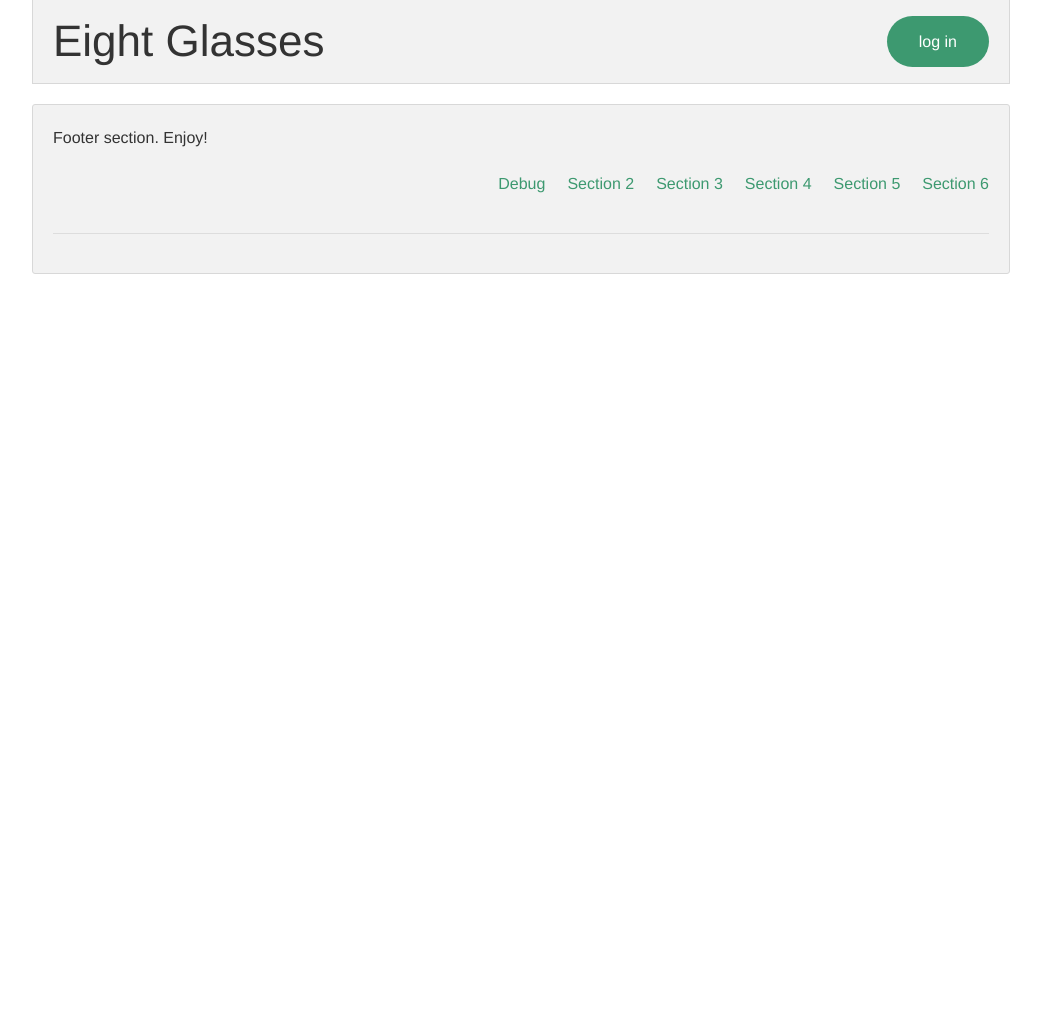
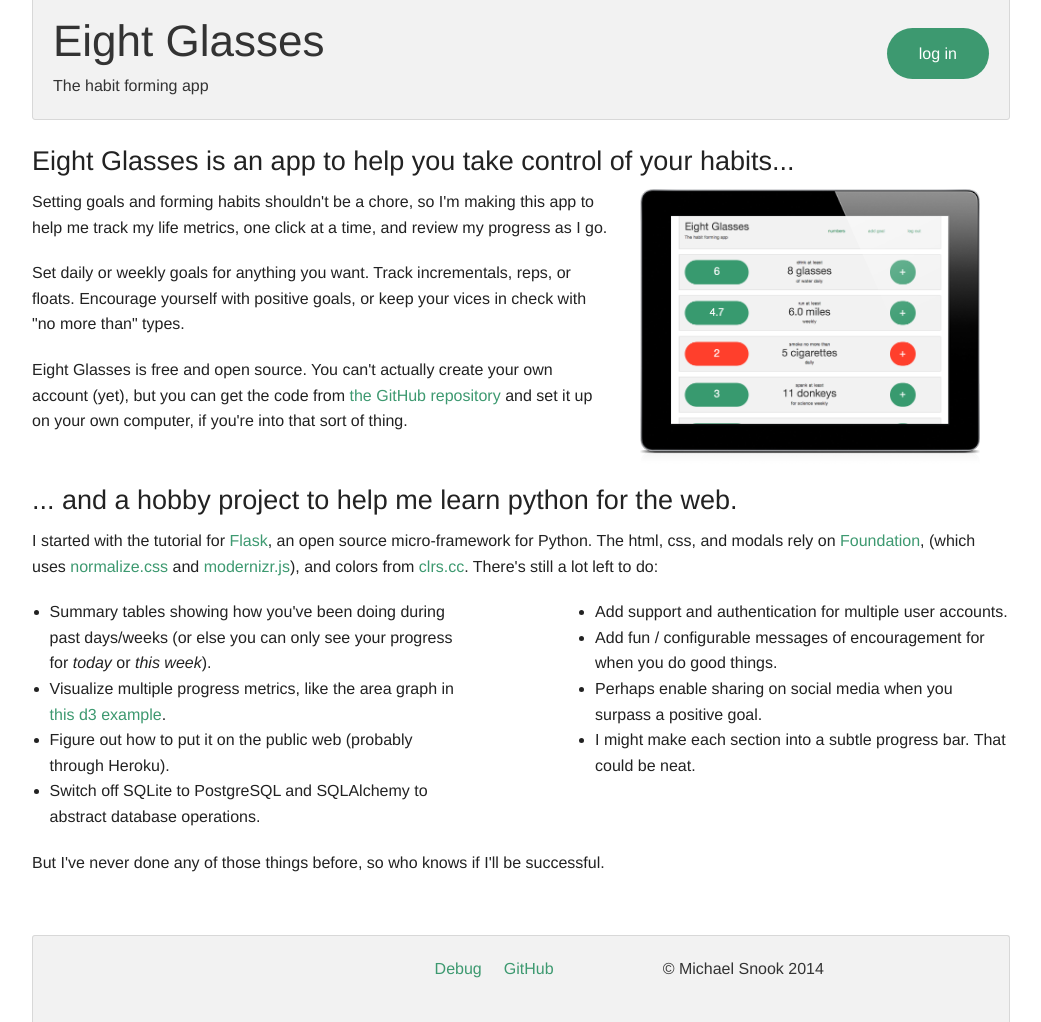
Before and after one commit to michaelsnook/8-glasses, a Flask app: page / in a window 1280 px wide. Shown: the whole page, without its empty margins (119-1160 px from the left). Before the commit the page ends 274 px from the top, so only its background shows below. Run offline with Flask 2, Linux system fonts and the light colour scheme; data that the repository does not hold is empty.

Commit message:
Intro / about page and view for 'numbers'
Added an intro page with a little screenshot preview, and a view for
‘numbers’ which will show charts and graphs and progress.

```diff
--- a/eightglasses/eightglasses.py
+++ b/eightglasses/eightglasses.py
@@ -1,7 +1,5 @@
 import os,sqlite3,string
 from flask import Flask, request, session, g, redirect, url_for, abort, render_template, flash
-
-
 
 app = Flask(__name__)
 app.config.from_object(__name__)
@@ -59,6 +57,8 @@ def messages():
 
 @app.route('/')
 def home():
+    if not session.get('logged_in'):
+      return render_template('index.html')
     db = get_db()
     cur = db.execute('select id, name, total, type, datetime(created_at, "localtime") `created_at`, notes from entries order by id desc')
     entries = cur.fetchall()
@@ -100,6 +100,16 @@ def admin():
     totals = cur.fetchall()
 
     return render_template('admin.html', entries=entries, totals=totals, )
+
+@app.route('/numbers')
+def numbers():
+    if not session.get('logged_in'):
+        abort(401)
+    db = get_db()
+    cur = db.execute('select id, name, total, type, created_at, notes from entries order by id desc')
+    entries = cur.fetchall()
+    return render_template('numbers.html', entries=entries, )
+
 
 @app.route('/addentry', methods=['POST'])
 def add_entry():
--- a/eightglasses/static/style.css
+++ b/eightglasses/static/style.css
@@ -1,8 +1,24 @@
 qbutton h1, button h6, .panel button h1, .panel button h6, .button h1, .button h6, .panel .button h1, .panel .button h6 { color: white; }
 .panel .row .large-4 button { width: 100%; }
 .waytop { margin-top: -5px; }
-div.row.waybottom { margin-bottom: 0; }
+.waytop a.button { margin-top: 12px; }
+footer.row.waybottom { margin-bottom: 0; margin-top: 40px; }
+footer.row.waybottom div.panel {
+  margin-bottom: 0;
+  border-bottom-left-radius: 0;
+  border-bottom-right-radius: 0;
+  border-bottom-width: 0px;
+}
 .marginless { margin: 0; }
-.button.secondary.olive, button.secondary.olive { background-color: transparent; color: #3d9970; margin-right: 20px; }
-.button.secondary.olive:hover, button:hover.secondary.olive { background-color: #3d9970; color: white; }
+.button.secondary.olive, button.secondary.olive {
+  background-color: transparent;
+  color: #3d9970;
+  margin-right: 20px;
+  border: 1px solid transparent;
+}
+.button.secondary.olive:hover, button:hover.secondary.olive { border: 1px solid #3d9970; }
+p.aside { margin-bottom: 0; }
+.app-preview { margin: 0 30px 30px 30px; width: 340px; height: 260px; }
+.tablet-frame { width: 100%; height: auto; }
+.tablet-preview { width: 440px; padding: 32px; position: relative; top: -280px; z-index: -1;}
 /*input { text-align: center; }*/
--- /dev/null
+++ b/eightglasses/templates/index.html
@@ -0,0 +1,51 @@
+{% extends "layout.html" %}
+{% block body %}
+
+	<div class="row">
+  	<div class="large-11 columns">
+      <!--h3>(Unless you want to sign up for an account)</h3-->
+      <h3>Eight Glasses is an app to help you take control of your habits...</h3>
+      <div class="right app-preview">
+        <img class="tablet-frame" src="{{ url_for('static', filename='tablet-frame.png') }}" alt="example phone" />
+        <img class="tablet-preview" src="{{ url_for('static', filename='eight-glasses.png') }}" alt="example phone" />
+      </div>
+      <p>Setting goals and forming habits shouldn't be a chore, so I'm making this app to help me track my life metrics, one click at a time, and review my progress as I go.</p>
+
+      <p>Set daily or weekly goals for anything you want. Track incrementals, reps, or floats. Encourage yourself with positive goals, or keep your vices in check with "no more than" types.</p>
+
+      <p>Eight Glasses is free and open source. You can't actually create your own account (yet), but you can get the code from <a href="https://github.com/michaelsnook/8-glasses/">the GitHub repository</a> and set it up on your own computer, if you're into that sort of thing.</p>
+		</div><!-- columns -->
+	</div>
+
+	<div class="row">
+  	<div class="large-11 columns">
+      <h3>... and a hobby project to help me learn python for the web.</h3>
+      <p>I started with the tutorial for <a href="http://flask.pocoo.org/">Flask</a>, an open source micro-framework for Python. The html, css, and modals rely on <a href="http://foundation.zurb.com/">Foundation</a>, (which uses <a href="http://necolas.github.io/normalize.css/">normalize.css</a> and <a href="http://modernizr.com/">modernizr.js</a>), and colors from <a href="http://clrs.cc">clrs.cc</a>. There's still a lot left to do:</p>
+      <div class="row"><div class="large-5 columns">
+        <ul>
+          <li>Summary tables showing how you've been doing during past days/weeks (or else you can only see your progress for <em>today</em> or <em>this week</em>).</li>
+          <li>Visualize multiple progress metrics, like the area graph in <a href="http://bl.ocks.org/mbostock/1256572">this d3 example</a>.</li>
+          <li>Figure out how to put it on the public web (probably through Heroku).</li>
+          <li>Switch off SQLite to PostgreSQL and SQLAlchemy to abstract database operations.</li>
+        </ul>
+      </div>
+      <div class="large-5 columns">
+        <ul>
+          <li>Add support and authentication for multiple user accounts.</li>
+          <li>Add fun / configurable messages of encouragement for when you do good things.</li>
+          <li>Perhaps enable sharing on social media when you surpass a positive goal.</li>
+          <li>I might make each section into a subtle progress bar. That could be neat.</li>
+        </ul>
+      </div></div>
+      <p>But I've never done any of those things before, so who knows if I'll be successful. </p>
+		</div><!-- columns -->
+	</div>
+
+{% endblock %}
+
+
+{% block debug %}
+<div id="debug" style="display:none;">
+
+</div>
+{% endblock %}
--- a/eightglasses/templates/layout.html
+++ b/eightglasses/templates/layout.html
@@ -12,16 +12,28 @@
 <body>
   <div class="row waytop">
     <div class="large-11 columns">
-      <div class="panel">
+      <div class="panel radius">
+        <div class="row">
+          <div class="large-4 columns">
+            <a href="{{ url_for('home') }}">
+              <h1>Eight Glasses</h1>
+              <p class="aside">The habit forming app</p>
+            </a>
+          </div>
+
+          <div class="large-7 columns">
       	{% if not session.logged_in %}
-				  <a href="{{ url_for('login') }}" class="button right round">log in</a>
+            <!--p class="aside">&nbsp;</p-->
+  				  <a href="{{ url_for('login') }}" class="button right round">log in</a>
 				{% else %}
-				  <a href="{{ url_for('logout') }}" class="button right round">log out</a>
-				  <span class="space"></span>
-					<a href="#" data-reveal-id="addgoal-modal" class="button secondary right round olive" data-reveal>add goal</a>
-
+            <!--p class="aside">&nbsp;</p-->
+	  			  <a href="{{ url_for('logout') }}" class="button right round secondary olive">log out</a>
+            <span class="space">&nbsp;</span>
+            <a href="#" data-reveal-id="addgoal-modal" class="button secondary right round olive" data-reveal>add goal</a>
+            <a href="{{ url_for('numbers') }}" class="button secondary right round olive" data-reveal>numbers</a>
 				{% endif %}
-        <h1>Eight Glasses</h1>
+          </div>
+        </div>
       </div>
     </div>
   </div>
@@ -45,21 +57,19 @@
     <div class="panel radius">
 
       <div class="row">
-        <div class="large-5 columns">
-          <p>Footer section. Enjoy!</p>
-        </div>
-        <div class="large-7 columns">
+        <div class="large-6 columns">
           <ul class="inline-list right">
             <li><a href="#" onclick="$('#debug').toggle(300)">Debug</a></li>
-            <li><a href="#">Section 2</a></li>
-            <li><a href="#">Section 3</a></li>
-            <li><a href="#">Section 4</a></li>
-            <li><a href="#">Section 5</a></li>
-            <li><a href="#">Section 6</a></li>
+            <li><a href="https://github.com/michaelsnook/8-glasses/">GitHub</a></li>
+
           </ul>
         </div>
+        <div class="large-4 columns">
+          <p>&copy; Michael Snook 2014</p>
+        </div>
+
       </div>
-			<hr />
+
 			<div class="debug" style="display: hidden;">
     		{% block debug %}{% endblock %}
 			</div>
--- /dev/null
+++ b/eightglasses/templates/numbers.html
@@ -0,0 +1,6 @@
+{% extends "layout.html" %}
+{% block body %}
+
+{% include 'debug.html' %}
+
+{% endblock %}
```
Also changed, not shown: eightglasses/static/eight-glasses.png (added), eightglasses/static/tablet-frame.png (added), 1 other file.
